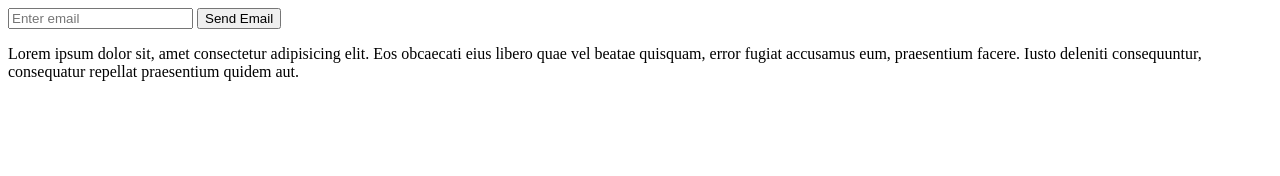
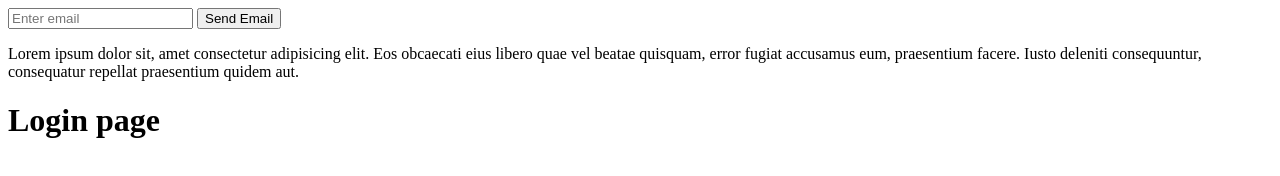
Before and after one commit to yasindu1997/afsd-08-demo-web, a plain HTML site: page index.html in a window 1280 px wide. Drawn offline with Linux system fonts and the light colour scheme.

```diff
--- a/index.html
+++ b/index.html
@@ -14,6 +14,7 @@
     <p>Lorem ipsum dolor sit, amet consectetur adipisicing elit. Eos obcaecati eius libero quae vel beatae quisquam,
         error fugiat accusamus eum, praesentium facere. Iusto deleniti consequuntur, consequatur repellat praesentium
         quidem aut.</p>
+    <h1>Login page</h1>
     <script src="js/script.js"></script>
 </body>
 
```
